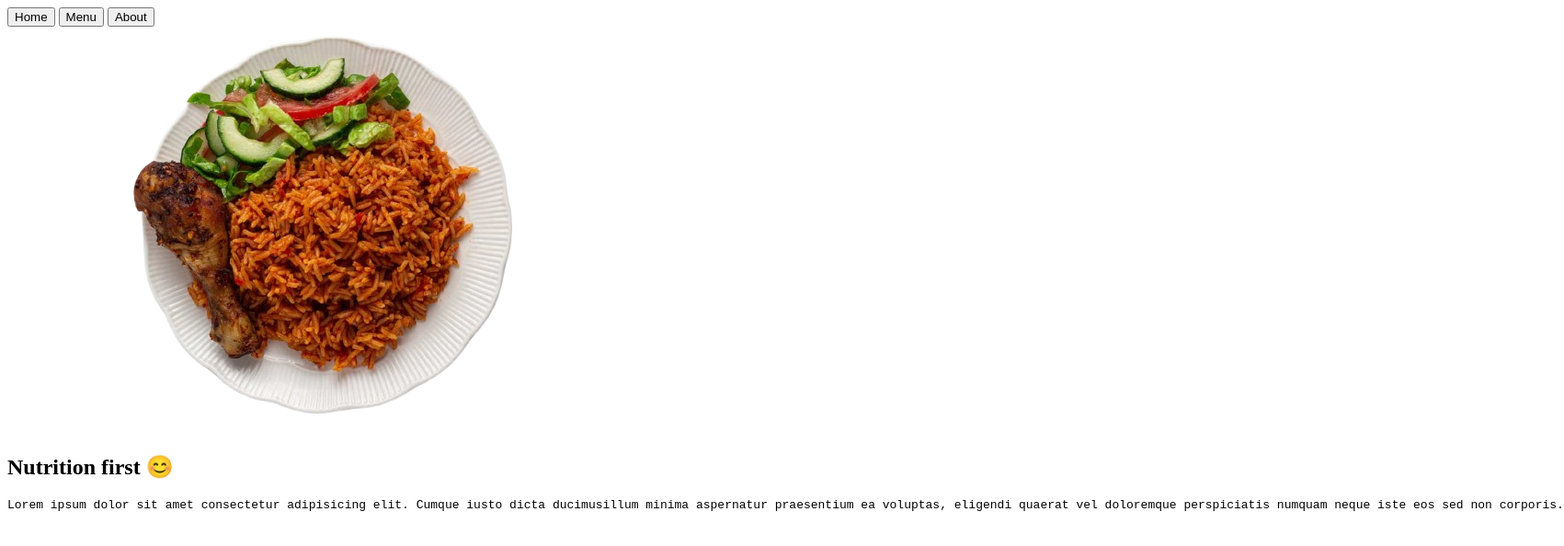
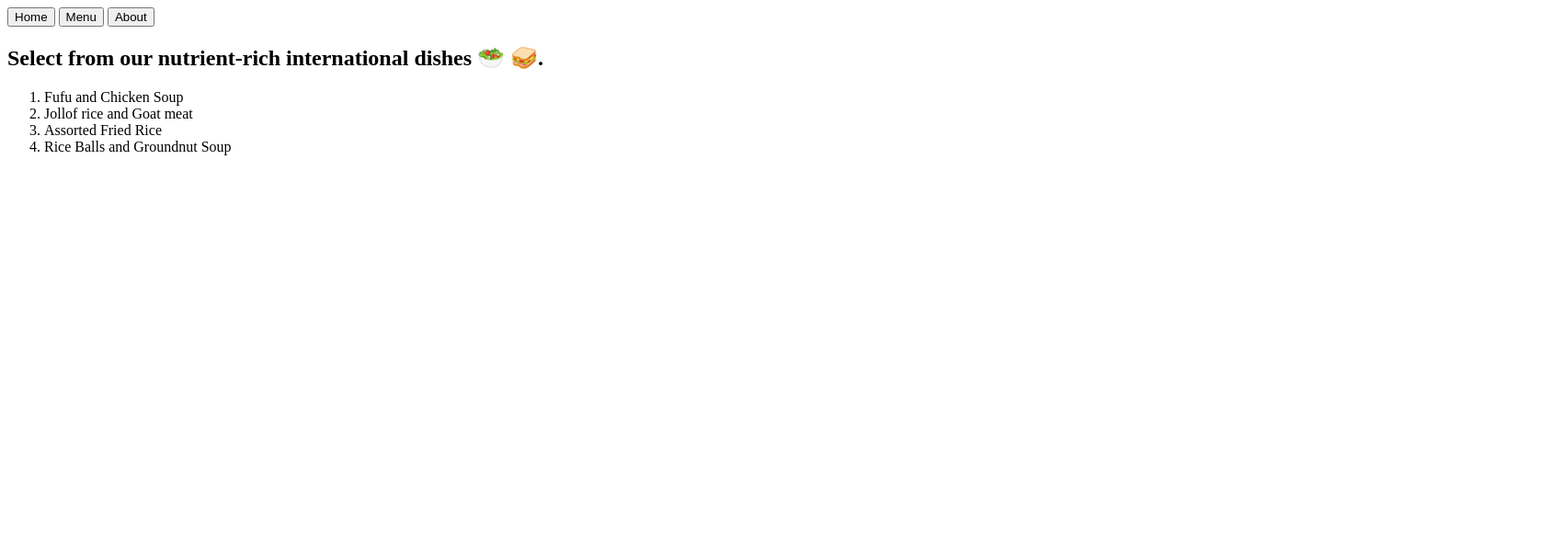
Before and after one commit to Nathaniel47/nutridish, a website built with webpack: page src/template.html in a window 1280 px wide. Both pictures are taken after a click on the button "Menu". Shown: the whole page at 92% size, 1701 px wide, since content can reach past the window. Built offline with nearby package versions, Linux system fonts and the light colour scheme.

Commit message:
add pages modules

```diff
--- a/src/content.js
+++ b/src/home.js
@@ -2,6 +2,8 @@ import jollofImage from "./Jollof-rmbg.png"
 
 export function loadHome(){
 const content = document.getElementById("content");
+
+content.innerHTML = "";
 
 const image = document.createElement("img");
 image.src = jollofImage;
--- a/src/index.js
+++ b/src/index.js
@@ -1,6 +1,18 @@
-import {loadHome} from "./content.js";
+import {loadHome} from "./home.js";
+import {loadMenu} from "./menu.js"
 
 alert("Welcome to Nutridish 🥗 🥪. We are a nutrition-first 5-star restaurant");
 
 
 loadHome();
+
+const homeBtn = document.getElementById("home");
+homeBtn.addEventListener("click", () => {
+    loadHome();
+});
+
+
+const menuBtn = document.getElementById("menu");
+menuBtn.addEventListener("click", () => {
+    loadMenu();
+})
--- /dev/null
+++ b/src/menu.js
@@ -0,0 +1,37 @@
+export function loadMenu (){
+const content = document.getElementById("content");
+
+content.innerHTML = "";
+
+const container = document.createElement("div");
+
+const header = document.createElement("h2");
+header.textContent = "Select from our nutrient-rich international dishes 🥗 🥪.";
+
+
+const dishList = document.createElement("ol");
+
+const fufu = document.createElement("li");
+fufu.textContent = "Fufu and Chicken Soup";
+
+const jollof = document.createElement("li");
+jollof.textContent = "Jollof rice and Goat meat";
+
+const assorted = document.createElement("li");
+assorted.textContent = "Assorted Fried Rice";
+
+const riceBall = document.createElement("li");
+riceBall.textContent = "Rice Balls and Groundnut Soup";
+
+
+dishList.appendChild(fufu);
+dishList.appendChild(jollof);
+dishList.appendChild(assorted);
+dishList.appendChild(riceBall);
+
+
+container.appendChild(header);
+container.appendChild(dishList);
+
+content.appendChild(container);
+}
--- a/src/template.html
+++ b/src/template.html
@@ -8,9 +8,9 @@
 <body>
     <header>
         <nav>
-            <button>Home</button>
-            <button>Menu</button>
-            <button>About</button>
+            <button id="home">Home</button>
+            <button id="menu">Menu</button>
+            <button id="about">About</button>
         </nav>
     </header>
     <div id="content">
```
